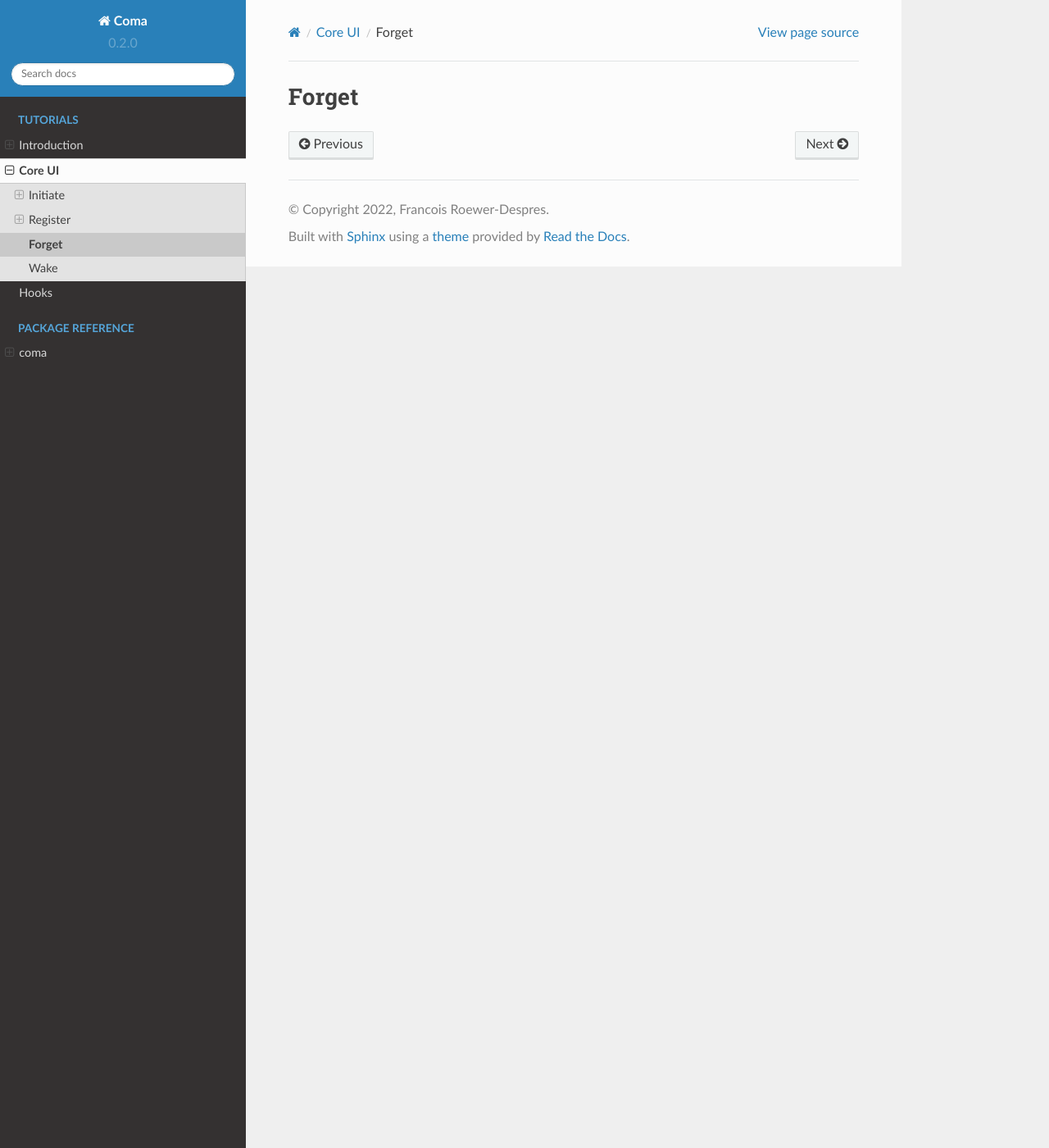
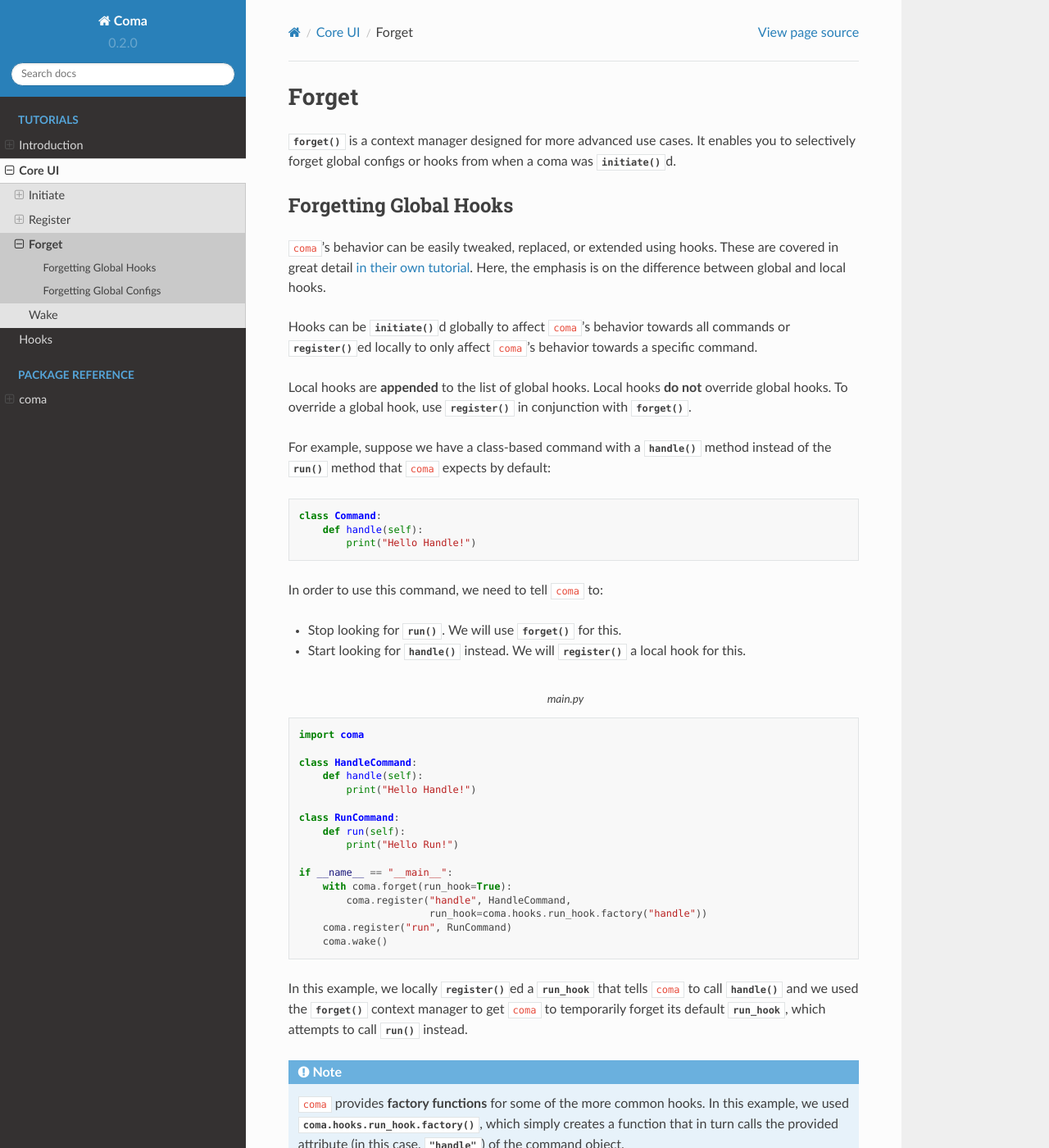
Before and after one commit to francois-rd/coma, a Sphinx documentation site: the page built from docs/source/tutorials/core/forget.rst, in a window 1280 px wide and 1400 px high. Shown: the whole window at 82% size. Built offline with Sphinx 7.4.7 and the Read the Docs theme 2.0.0, drawn with Linux system fonts in a browser that asks for light colours; some of the changed text lies outside the part shown.

Commit message:
Added forget tutorial.

```diff
--- a/docs/source/tutorials/core/forget.rst
+++ b/docs/source/tutorials/core/forget.rst
@@ -1,2 +1,145 @@
 Forget
 ======
+
+:func:`~coma.core.forget.forget` is a context manager designed for more advanced
+use cases. It enables you to selectively forget global configs or hooks from
+when a coma was :func:`~coma.core.initiate.initiate`\ d.
+
+Forgetting Global Hooks
+-----------------------
+
+``coma``'s behavior can be easily tweaked, replaced, or extended using hooks.
+These are covered in great detail :doc:`in their own tutorial <../hooks/index>`.
+Here, the emphasis is on the difference between global and local hooks.
+
+Hooks can be :func:`~coma.core.initiate.initiate`\ d globally to affect ``coma``'s
+behavior towards all commands or :func:`~coma.core.register.register`\ ed locally
+to only affect ``coma``'s behavior towards a specific command.
+
+Local hooks are **appended** to the list of global hooks. Local hooks **do not**
+override global hooks. To override a global hook, use
+:func:`~coma.core.register.register` in conjunction with
+:func:`~coma.core.forget.forget`.
+
+For example, suppose we have a class-based command with a :obj:`handle()` method
+instead of the :obj:`run()` method that ``coma`` expects by default:
+
+.. code-block:: python
+
+    class Command:
+        def handle(self):
+            print("Hello Handle!")
+
+In order to use this command, we need to tell ``coma`` to:
+
+* Stop looking for :obj:`run()`. We will use :func:`~coma.core.forget.forget` for this.
+* Start looking for :obj:`handle()` instead. We will :func:`~coma.core.register.register` a local hook for this.
+
+.. code-block:: python
+    :caption: main.py
+
+    import coma
+
+    class HandleCommand:
+        def handle(self):
+            print("Hello Handle!")
+
+    class RunCommand:
+        def run(self):
+            print("Hello Run!")
+
+    if __name__ == "__main__":
+        with coma.forget(run_hook=True):
+            coma.register("handle", HandleCommand,
+                          run_hook=coma.hooks.run_hook.factory("handle"))
+        coma.register("run", RunCommand)
+        coma.wake()
+
+In this example, we locally :func:`~coma.core.register.register`\ ed a
+:obj:`run_hook` that tells ``coma`` to call :obj:`handle()` and we used the
+:func:`~coma.core.forget.forget` context manager to get ``coma`` to temporarily
+forget its default :obj:`run_hook`, which attempts to call :obj:`run()` instead.
+
+.. note::
+
+    ``coma`` provides **factory functions** for some of the more common hooks.
+    In this example, we used :func:`coma.hooks.run_hook.factory`, which
+    simply creates a function that in turn calls the provided attribute (in this
+    case, :obj:`"handle"`) of the command object.
+
+Because :func:`~coma.core.forget.forget` is a context manager, any commands
+registered outside its context are unaffected. In this example, :obj:`RunCommand`
+still functions normally.
+
+.. code-block:: console
+
+    $ python main.py handle
+    Hello Handle!
+    $ python main.py run
+    Hello Run!
+
+Forgetting Global Configs
+-------------------------
+
+As with hooks, configs can be :func:`~coma.core.initiate.initiate`\ d globally to all
+commands or :func:`~coma.core.register.register`\ ed locally to a specific command.
+
+Let's revisit the second of the :ref:`Multiple Configurations <multiconfigs>` examples
+from the :doc:`introductory tutorial <../intro>` to see how we can implement it
+differently with :func:`~coma.core.forget.forget`:
+
+.. code-block:: python
+    :emphasize-lines: 14, 15
+    :caption: main.py
+
+    from dataclasses import dataclass
+
+    import coma
+
+    @dataclass
+    class Greeting:
+        message: str = "Hello"
+
+    @dataclass
+    class Receiver:
+        entity: str = "World!"
+
+    if __name__ == "__main__":
+        coma.register("greet", lambda g, r: print(g.message, r.entity), Greeting, Receiver)
+        coma.register("leave", lambda r: print("Goodbye", r.entity), Receiver)
+        coma.wake()
+
+Notice how the :obj:`Receiver` config is :func:`~coma.core.register.register`\ ed
+(locally) to both commands. Instead, we can :func:`~coma.core.initiate.initiate`
+``coma`` with both configs so that they are (globally) supplied to all commands,
+then :func:`~coma.core.forget.forget` the :obj:`Greeting` config just for :obj:`leave`:
+
+.. code-block:: python
+    :emphasize-lines: 14-17
+    :caption: main.py
+
+    from dataclasses import dataclass
+
+    import coma
+
+    @dataclass
+    class Greeting:
+        message: str = "Hello"
+
+    @dataclass
+    class Receiver:
+        entity: str = "World!"
+
+    if __name__ == "__main__":
+        coma.initiate(Greeting, Receiver)
+        coma.register("greet", lambda g, r: print(g.message, r.entity))
+        with coma.forget("greeting"):
+            coma.register("leave", lambda r: print("Goodbye", r.entity))
+        coma.wake()
+
+Notice that :func:`~coma.core.forget.forget` takes the config identifier (in this case,
+we used the default identifier, which is :obj:`"greeting"`), not the config itself.
+
+.. note::
+
+    Configs need to be uniquely identified per-command, but not across commands.
```
